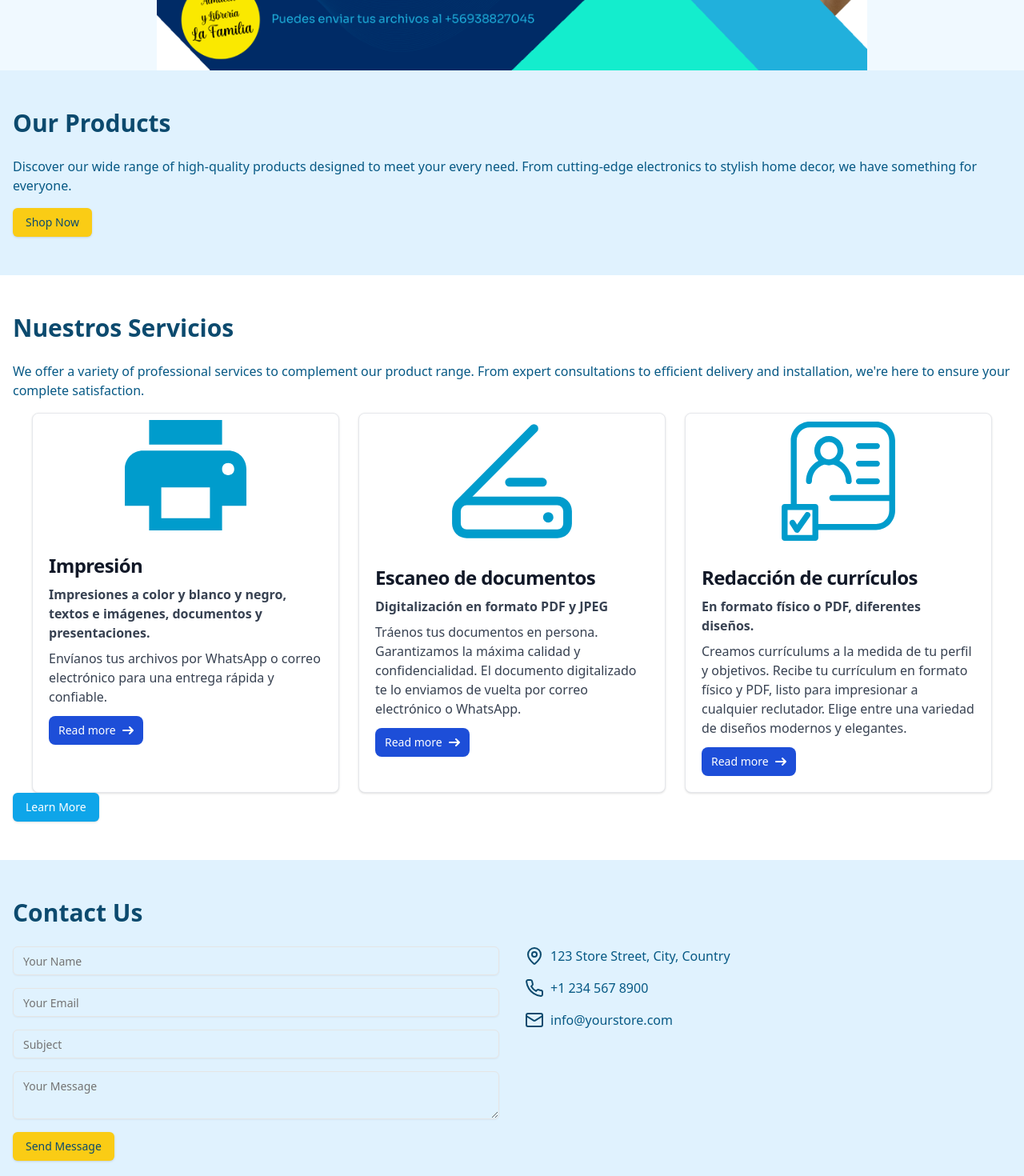
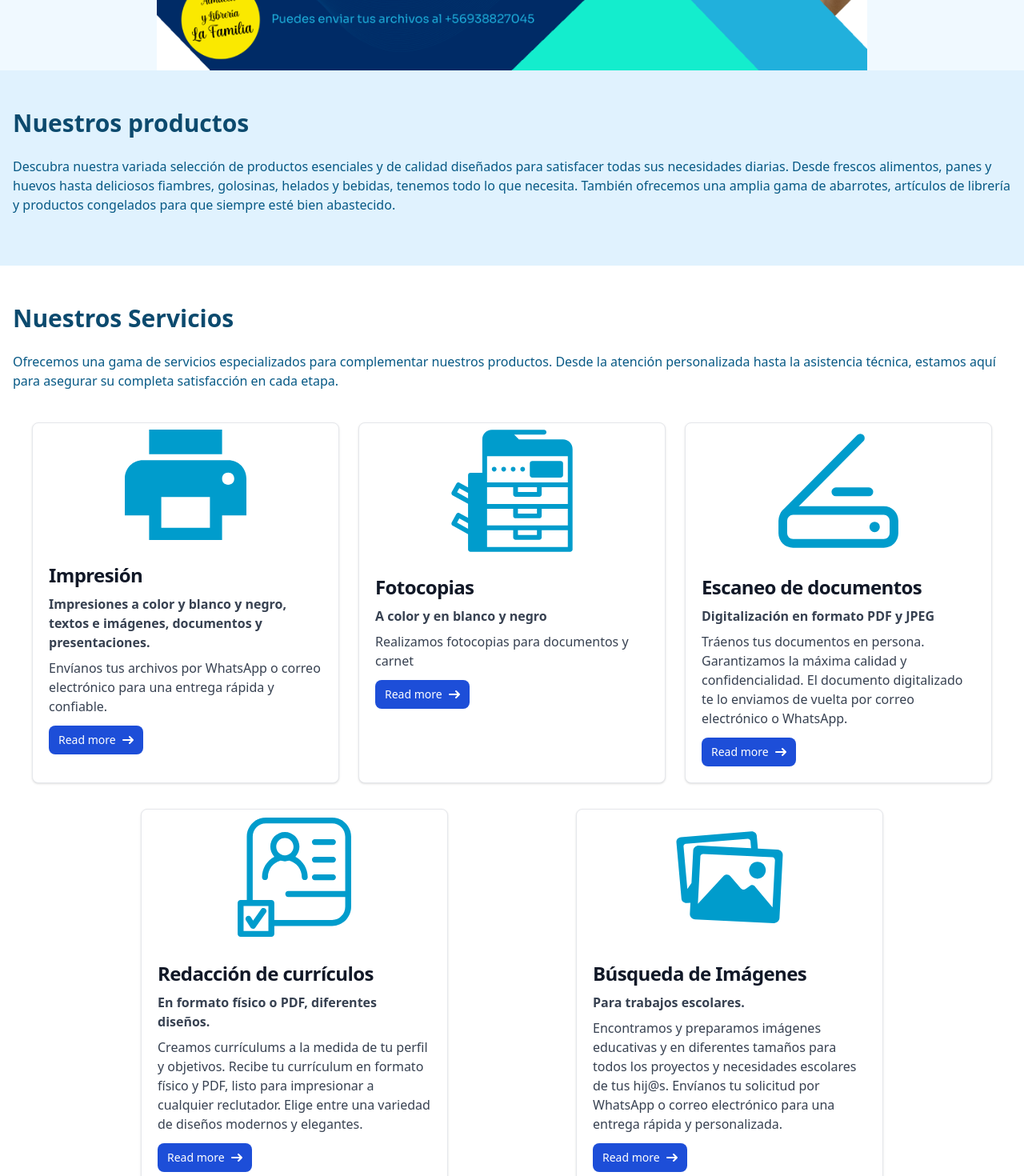
Before and after one commit to dperezch/almacen-libreria-next, a Next.js app: page / in a window 1280 px wide. Shown: the part 500-1970 px from the top of the page at 80% size. Built offline with nearby package versions, Linux system fonts and the light colour scheme.

Commit message:
Cards / Services / Products

```diff
--- a/src/app/components/Products.tsx
+++ b/src/app/components/Products.tsx
@@ -5,15 +5,18 @@ const Products = () => {
   return (
     <section className="py-12 bg-sky-100">
       <div className="container mx-auto px-4">
-        <h2 className="text-3xl font-bold text-sky-900 mb-6">Our Products</h2>
+        <h2 className="text-3xl font-bold text-sky-900 mb-6">Nuestros productos</h2>
         <p className="text-sky-800 mb-4">
-          Discover our wide range of high-quality products designed to meet your
-          every need. From cutting-edge electronics to stylish home decor, we
-          have something for everyone.
+          Descubra nuestra variada selección de productos esenciales y de
+          calidad diseñados para satisfacer todas sus necesidades diarias.
+          Desde frescos alimentos, panes y huevos hasta deliciosos fiambres,
+          golosinas, helados y bebidas, tenemos todo lo que necesita.
+          También ofrecemos una amplia gama de abarrotes, artículos de librería
+          y productos congelados para que siempre esté bien abastecido.
         </p>
-        <Button className="bg-yellow-400 text-sky-900 hover:bg-yellow-500">
+        {/* <Button className="bg-yellow-400 text-sky-900 hover:bg-yellow-500">
           Shop Now
-        </Button>
+        </Button> */}
       </div>
     </section>
   );
--- a/src/app/components/Services.tsx
+++ b/src/app/components/Services.tsx
@@ -10,13 +10,13 @@ const Services = () => {
         <h2 className="text-3xl font-bold text-sky-900 mb-6">
           Nuestros Servicios
         </h2>
-        <p className="text-sky-800 mb-4">
-          We offer a variety of professional services to complement our product
-          range. From expert consultations to efficient delivery and
-          installation, we're here to ensure your complete satisfaction.
+        <p className="text-sky-800 mb-6">
+          Ofrecemos una gama de servicios especializados para complementar nuestros productos.
+          Desde la atención personalizada hasta la asistencia técnica,
+          estamos aquí para asegurar su completa satisfacción en cada etapa.
         </p>
 
-        <div className="flex justify-evenly">
+        <div className="flex justify-evenly flex-wrap">
           {data.cards.map((card, index) => (
             <Card
               key={index}
@@ -27,9 +27,9 @@ const Services = () => {
             />
           ))}
         </div>
-        <Button className="bg-sky-500 text-white hover:bg-sky-600">
+        {/* <Button className="bg-sky-500 text-white hover:bg-sky-600">
           Learn More
-        </Button>
+        </Button> */}
       </div>
     </section>
   );
--- a/src/app/components/ui/Card.tsx
+++ b/src/app/components/ui/Card.tsx
@@ -9,7 +9,7 @@ interface CardProps {
 
 const Card = ({ title, subtitle, text, pathImagen }: CardProps) => {
   return (
-    <div className="max-w-sm bg-white border border-gray-200 rounded-lg shadow dark:bg-gray-800 dark:border-gray-700">
+    <div className="max-w-sm bg-white border border-gray-200 rounded-lg shadow dark:bg-gray-800 dark:border-gray-700 my-4">
       <div className="flex justify-center items-center py-2">
         <img
           className="rounded-t-lg w-2/5 text-center"
--- a/src/app/data/data.json
+++ b/src/app/data/data.json
@@ -5,6 +5,12 @@
       "subtitle": "Impresiones a color y blanco y negro, textos e imágenes, documentos y presentaciones.",
       "text": "Envíanos tus archivos por WhatsApp o correo electrónico para una entrega rápida y confiable.",
       "pathImagen": "/print_icon.svg"
+    },
+    {
+      "title": "Fotocopias",
+      "subtitle": "A color y en blanco y negro",
+      "text": "Realizamos fotocopias para documentos y carnet",
+      "pathImagen": "/copy_machine_icon.svg"
     },
     {
       "title": "Escaneo de documentos",
@@ -17,6 +23,12 @@
       "subtitle": "En formato físico o PDF, diferentes diseños.",
       "text": "Creamos currículums a la medida de tu perfil y objetivos. Recibe tu currículum en formato físico y PDF, listo para impresionar a cualquier reclutador. Elige entre una variedad de diseños modernos y elegantes.",
       "pathImagen": "/cv_icon.svg"
+    },
+    {
+      "title": "Búsqueda de Imágenes",
+      "subtitle": "Para trabajos escolares.",
+      "text": "Encontramos y preparamos imágenes educativas y en diferentes tamaños para todos los proyectos y necesidades escolares de tus hij@s. Envíanos tu solicitud por WhatsApp o correo electrónico para una entrega rápida y personalizada.",
+      "pathImagen": "/images_icon.svg"
     }
   ]
 }
```
Also changed, not shown: public/copy_machine_icon.svg (added), public/images_icon.svg (added). Lines whose indentation alone changed are shown as unchanged.
